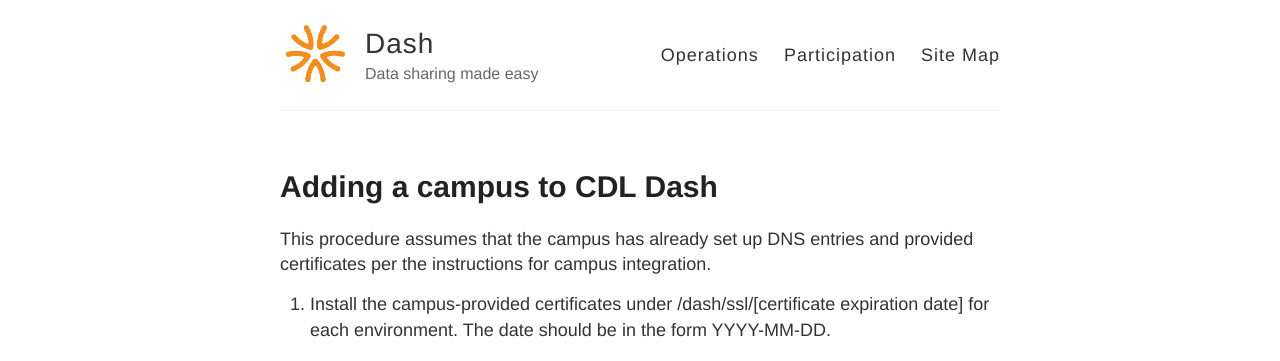
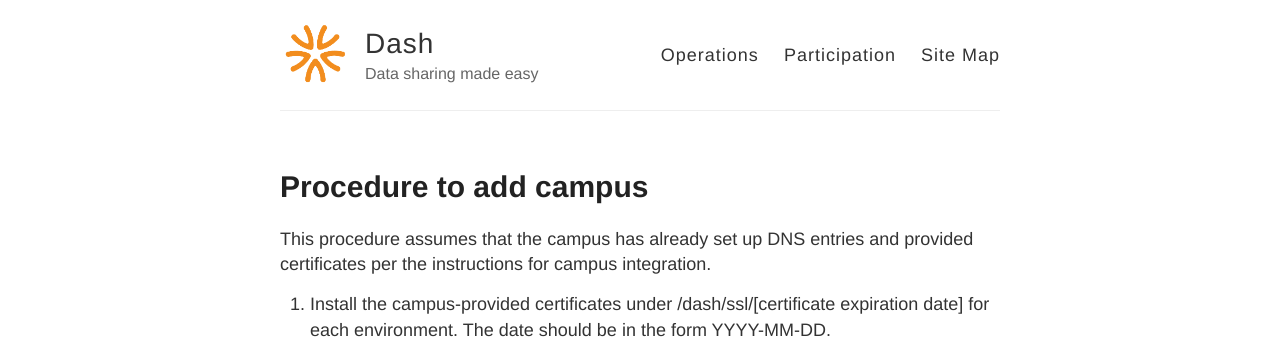
Before and after one commit to CDLUC3/dash, a Jekyll site: the page built from Procedure-to-add-campus.md, in a window 1280 px wide. Shown: the top 361 px of the page. Built offline with Jekyll 4.4.1, drawn with Linux system fonts in a browser that asks for light colours.

Commit message:
fixingnames

```diff
--- a/Procedure-to-add-campus.md
+++ b/Procedure-to-add-campus.md
@@ -1,6 +1,6 @@
 ---
 layout: page
-title: Adding a campus to CDL Dash
+title: Procedure to add campus
 permalink: /procedure-to-add-campus/
 ---
 
```
Also changed, not shown: XTF-Installation.md (+1 -1 lines).
